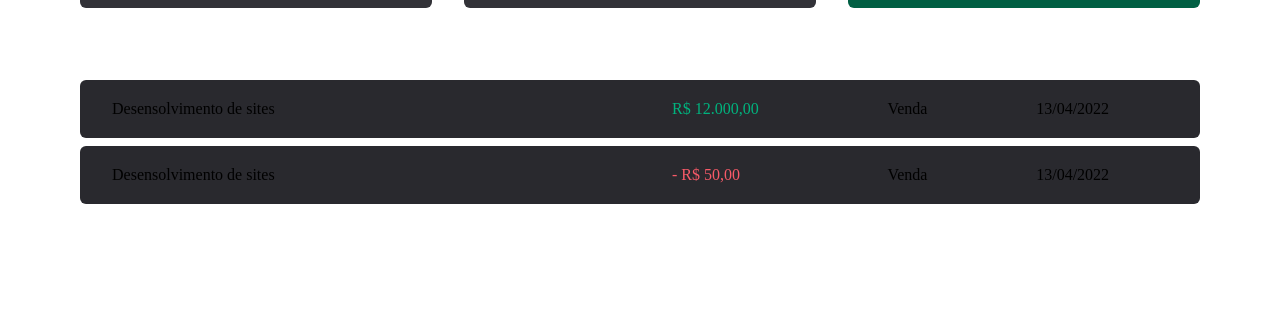
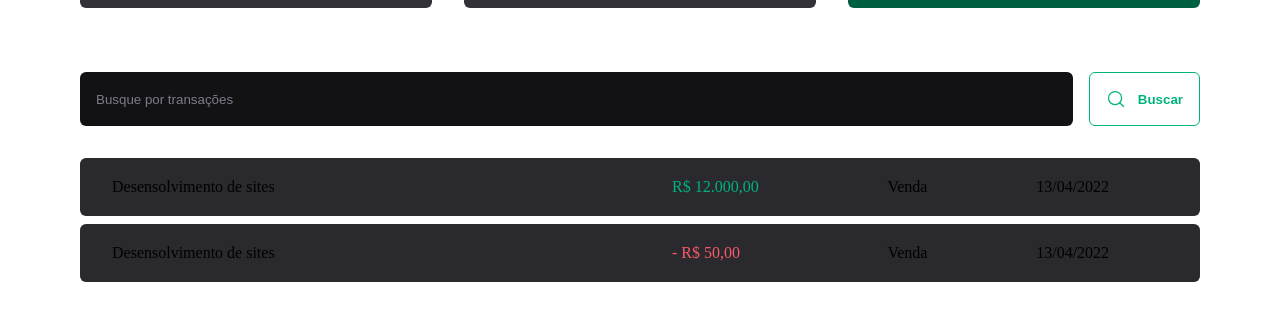
Before and after one commit to jonatasbueno/money, a React (Vite) app: page / in a window 1280 px wide. Shown: the part 279-600 px from the top of the page. Built offline with nearby package versions, Linux system fonts and the light colour scheme.

Commit message:
feat: Created search transactions component

```diff
--- /dev/null
+++ b/src/pages/Transactions/components/SearchForm/index.tsx
@@ -0,0 +1,15 @@
+import { MagnifyingGlass } from "phosphor-react";
+import { SearchFormContainer } from "./style";
+
+export function SearchForm() {
+  return (
+    <SearchFormContainer>
+      <input type="text" placeholder="Busque por transações" />
+
+      <button type="submit">
+        <MagnifyingGlass size={20} />
+        Buscar
+      </button>
+    </SearchFormContainer>
+  )
+}
--- /dev/null
+++ b/src/pages/Transactions/components/SearchForm/style.ts
@@ -0,0 +1,39 @@
+import styled from "styled-components";
+
+export const SearchFormContainer = styled.form`
+  display: flex;
+  gap: 1rem;
+
+  input {
+    flex: 1; // isso força a tag input ocupar todo espaço vazio
+    border-radius: 6px;
+    border: 0;
+    background-color: ${props => props.theme["gray-900"]};
+    color: ${props => props.theme["gray-300"]};
+    padding: 1rem;
+
+    &::placeholder {
+      color: ${props => props.theme["gray-500"]};
+    }
+  }
+
+  button {
+    display: flex;
+    align-items: center;
+    gap: 0.75rem;
+
+    padding: 1rem;
+    background: transparent;
+    border: 1px solid ${props => props.theme["green-300"]};
+    color: ${props => props.theme["green-300"]};
+    font-weight: bold;
+    border-radius: 6px;
+
+    &:hover {
+      background: ${props => props.theme["green-500"]};
+      border-color: 1px solid ${props => props.theme["green-500"]};
+      color: ${props => props.theme.white};
+      transition: background-color 0.2s, color 0.2s, border-color 0.2s;
+    }
+  }
+`
--- a/src/pages/Transactions/index.tsx
+++ b/src/pages/Transactions/index.tsx
@@ -1,5 +1,6 @@
 import { Header } from "../../components/Header";
 import { Summary } from "../../components/Summary";
+import { SearchForm } from "./components/SearchForm";
 import { PriceHighlight, TransactionContainer, TransactionTable } from "./styles";
 
 export function Trasactions() {
@@ -8,6 +9,8 @@
     <Summary />
 
     <TransactionContainer>
+      <SearchForm />
+
       <TransactionTable>
         <tbody>
           <tr>
--- a/src/pages/Transactions/styles.ts
+++ b/src/pages/Transactions/styles.ts
@@ -11,7 +11,7 @@
   width: 100%;
   border-collapse: separate; // colocar isso tag table eu possu usar a propriedade 'border-spacing'
   border-spacing: 0 0.5rem;
-  /* margin-top: 1.5rem; */
+  margin-top: 1.5rem;
 
   td {
     padding: 1.25rem 2rem;
```
